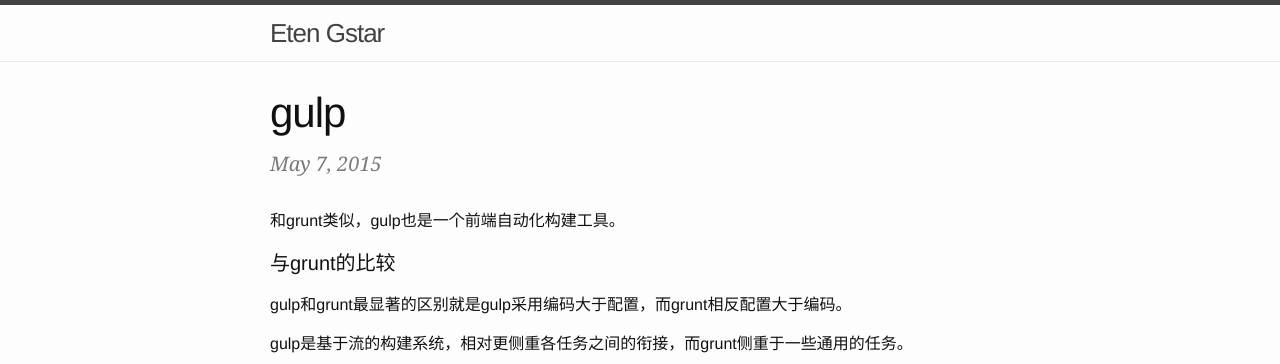
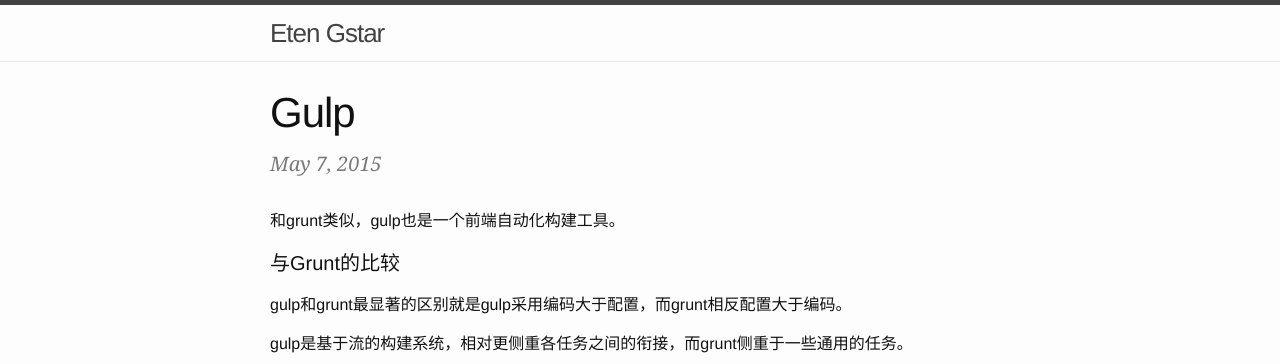
Before and after one commit to dandananddada/_dandananddada.github.io, a Jekyll site: the page built from _posts/2015-05-07-gulp.md, in a window 1280 px wide and 900 px high. Shown: the top 364 px of the window. Built offline with Jekyll 4.4.1, drawn with Linux system fonts in a browser that asks for light colours; Markdown is read by kramdown in place of the engine named in the settings.

```diff
--- a/_posts/2015-05-07-gulp.md
+++ b/_posts/2015-05-07-gulp.md
@@ -2,12 +2,12 @@
 layout: post
 categories: frontend
 date:   2015-05-07
-title:  gulp
-summary: gulp is a stram-based build system, designed for big project, small, idiomatic node modules.
+title:  Gulp
+summary: Gulp is a stram-based build system, designed for big project, small, idiomatic node modules.
 ---
 
 和grunt类似，gulp也是一个前端自动化构建工具。
-####与grunt的比较
+####与Grunt的比较
 
 gulp和grunt最显著的区别就是gulp采用编码大于配置，而grunt相反配置大于编码。
 
```
